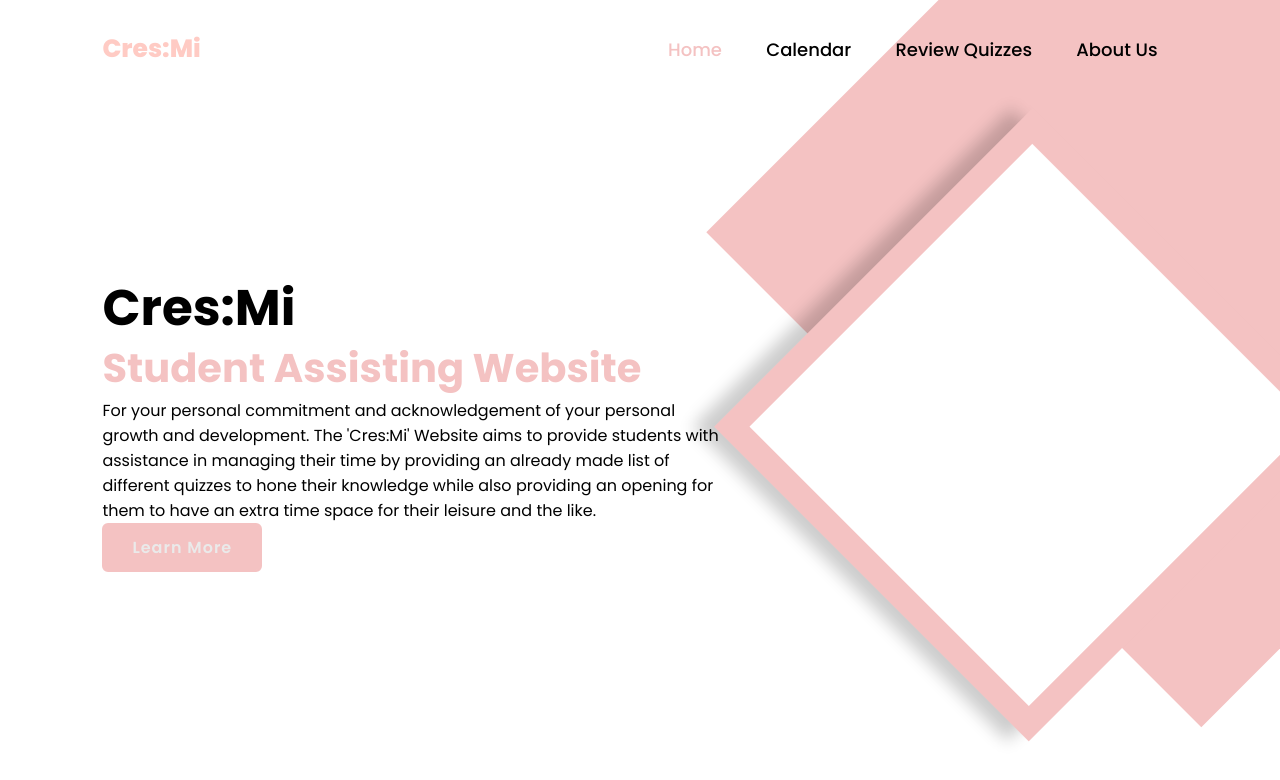
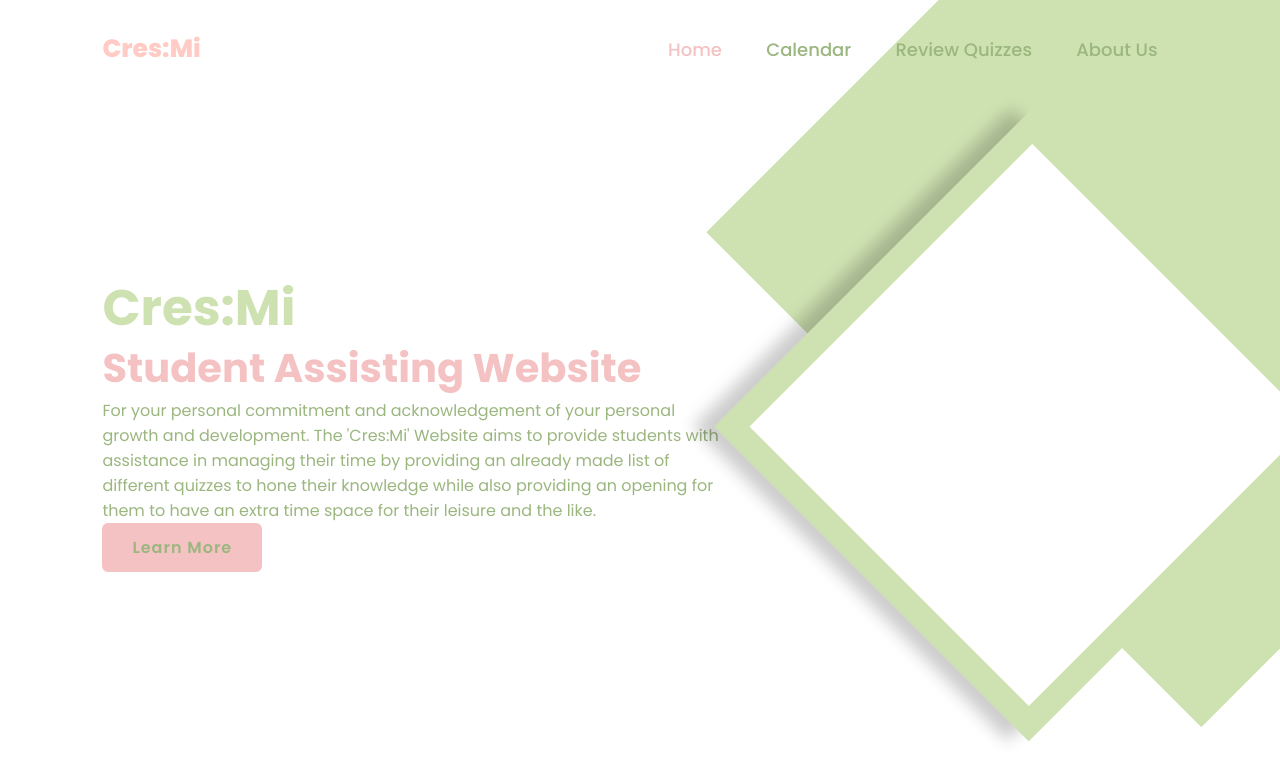
Before and after one commit to fernmaria/cresence-mihi, a plain HTML site: page index.html in a window 1280 px wide. Drawn offline with Linux system fonts and the light colour scheme.

Commit message:
Update main.css

```diff
--- a/main.css
+++ b/main.css
@@ -36,7 +36,7 @@ body{
 .navbar a{
     display: inline;
     font-size: 18px;
-    color: #000000;
+    color: #9bb67f;
     text-decoration: none;
     font-weight: 500;
     margin: 0 20px;
@@ -71,6 +71,7 @@ body{
     opacity: 0;
     animation: slideBottom 1s ease forwards;
     animation-delay: 1s;
+    color: #cee2b1;
 }
 
 .home-content h3 {
@@ -87,6 +88,7 @@ body{
     opacity: 0;
     animation: slideLeft 1s ease forwards;
     animation-delay: 1.6s;
+    color: #9bb67f;
 }
 
 .btn {
@@ -97,7 +99,7 @@ body{
     border-radius: 6px;
     box-shadow: 0 0 10px rgba (0,0,0,.1);
     font-size: 16px;
-    color: #eaeaea;
+    color: #9bb67f;
     letter-spacing: 1px;
     text-decoration: none;
     font-weight: 600;
@@ -125,7 +127,7 @@ body{
     width: 100%;
     height: 100%;
     background: #ffffff;
-    border: 25px solid #f4c2c2;
+    border: 25px solid #cee2b1;
     box-shadow: -15px 15px 15px rgba(0,0,0,.2);
     opacity: 0;
     animation: zoomOut 1s ease forwards;
@@ -150,7 +152,7 @@ body{
     right: -40%;
     width: 700px;
     height: 700px;
-    background: #f4c2c2;
+    background: #cee2b1;
     z-index: -1;
     opacity: 0;
     animation: rhombus2 1s ease forwards;
```
